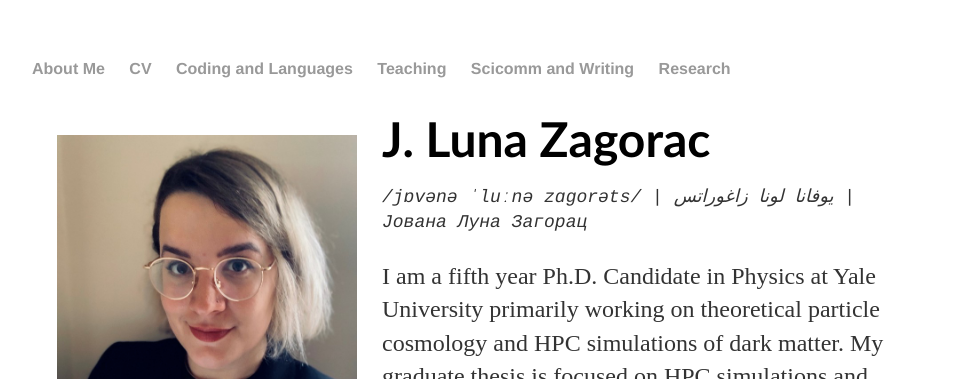
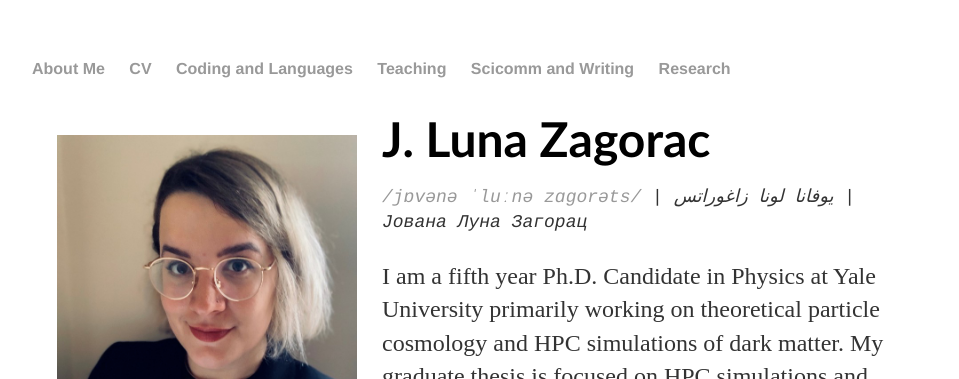
Before and after one commit to lunazagor/lunazagor.github.io, a Jekyll site: the page built from index.html, in a window 1280 px wide. Shown: the top 379 px of the page, without its empty margins (160-1119 px from the left). Built offline with Jekyll 4.4.1, drawn with Linux system fonts in a browser that asks for light colours.

Commit message:
Update index.html

```diff
--- a/index.html
+++ b/index.html
@@ -17,7 +17,7 @@
 <div class="blurb">
 	<h1 style="font-family:optima;margin-bottom:0.0em"> J. Luna Zagorac </h1>
 	<! -- Paragraph of name spellings -->
-	<p style="font-family:courier;font-size:18px;font-style:italic;";text-align:center;"> /jɒvənə ˈluːnə zɑgorəts/ | يوفانا لونا زاغوراتس | &#1032&#1086&#1074&#1072&#1085&#1072 &#1051&#1091&#1085&#1072 &#1047&#1072&#1075&#1086&#1088&#1072&#1094;<p>
+	<p style="font-family:courier;font-size:18px;font-style:italic;";text-align:center;"> <a href="https://www.name-coach.com/luna-zagorac">/jɒvənə ˈluːnə zɑgorəts/</a>  | يوفانا لونا زاغوراتس | &#1032&#1086&#1074&#1072&#1085&#1072 &#1051&#1091&#1085&#1072 &#1047&#1072&#1075&#1086&#1088&#1072&#1094;<p>
 	<! -- Brief About Me -->
 	<p> I am a fifth year Ph.D. Candidate in Physics at Yale University primarily working on theoretical particle cosmology and HPC simulations of dark matter. My graduate thesis is focused on HPC simulations and observational signatures of ultralight (or fuzzy) dark matter. I am beingco-advised by <a href="https://physics.yale.edu/people/nikhil-padmanabhan">Nikhil Padmanabhan</a> at Yale and <a href="https://www.physics.auckland.ac.nz/people/reas725">Richard Easther</a> at the University of Auckland in New Zealand. I am also a Future Investigator in NASA Earth and Space Science and Technology (<a href="https://nspires.nasaprs.com/external/viewrepositorydocument/cmdocumentid=753338/solicitationId=%7BE16CD59F-29DD-06C0-8971-CE1A9C252FD4%7D/viewSolicitationDocument=1/FINESST%20ASTRO20%20Proposal%20Selections.pdf">FINESST</a>). I am also a Fellow of the <a href="https://frankeprogram.yale.edu/">Franke Program in Science and the Humanities</a> at Yale mapping Ancient Egyptian diagonal star tables to obsevational astronomical data.<p>
 <p> Apart from research, I enjoy science communications, particularly through <a href="https://astrobites.org/author/lzagorac/">writing for Astrobites</a> and outreach. I also love teaching, and have dabbled in curriculum development for the <a href="https://physics.yale.edu/academics/graduate-studies/bootcamp-physics-fundamentals-2020">Intro Physics Bootcamp</a> for incoming graduate students at Yale. I thrive at the intersection of the sciences and the humanities, and like learning languages: ancient, modern, and computer. When not doing any of the above, I buy too many books (and even read some of them!), drink dangerous amount of caffeine, play video games that make me nostalgic for the mid-00's, and roller skate.<p>
```
